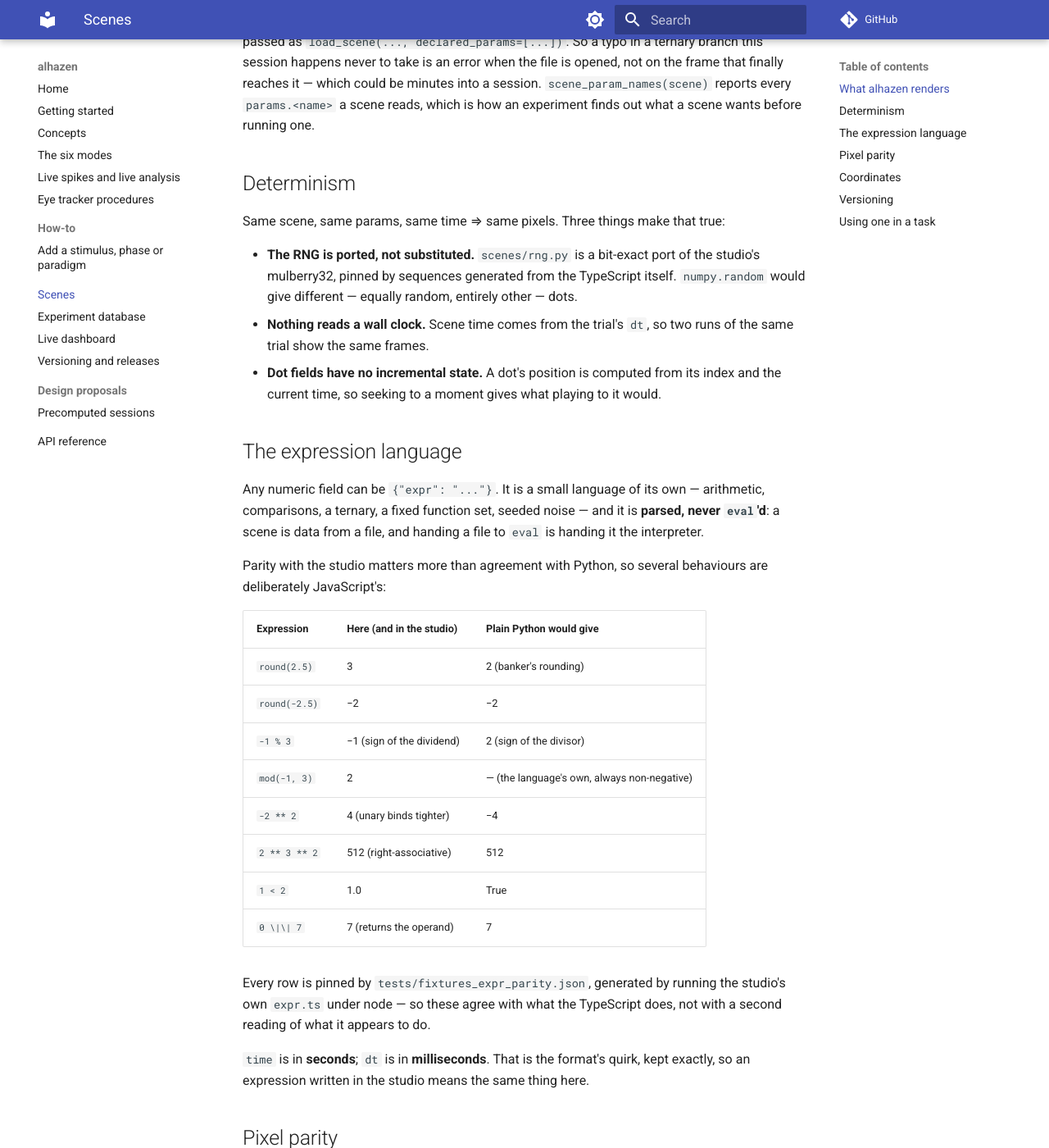
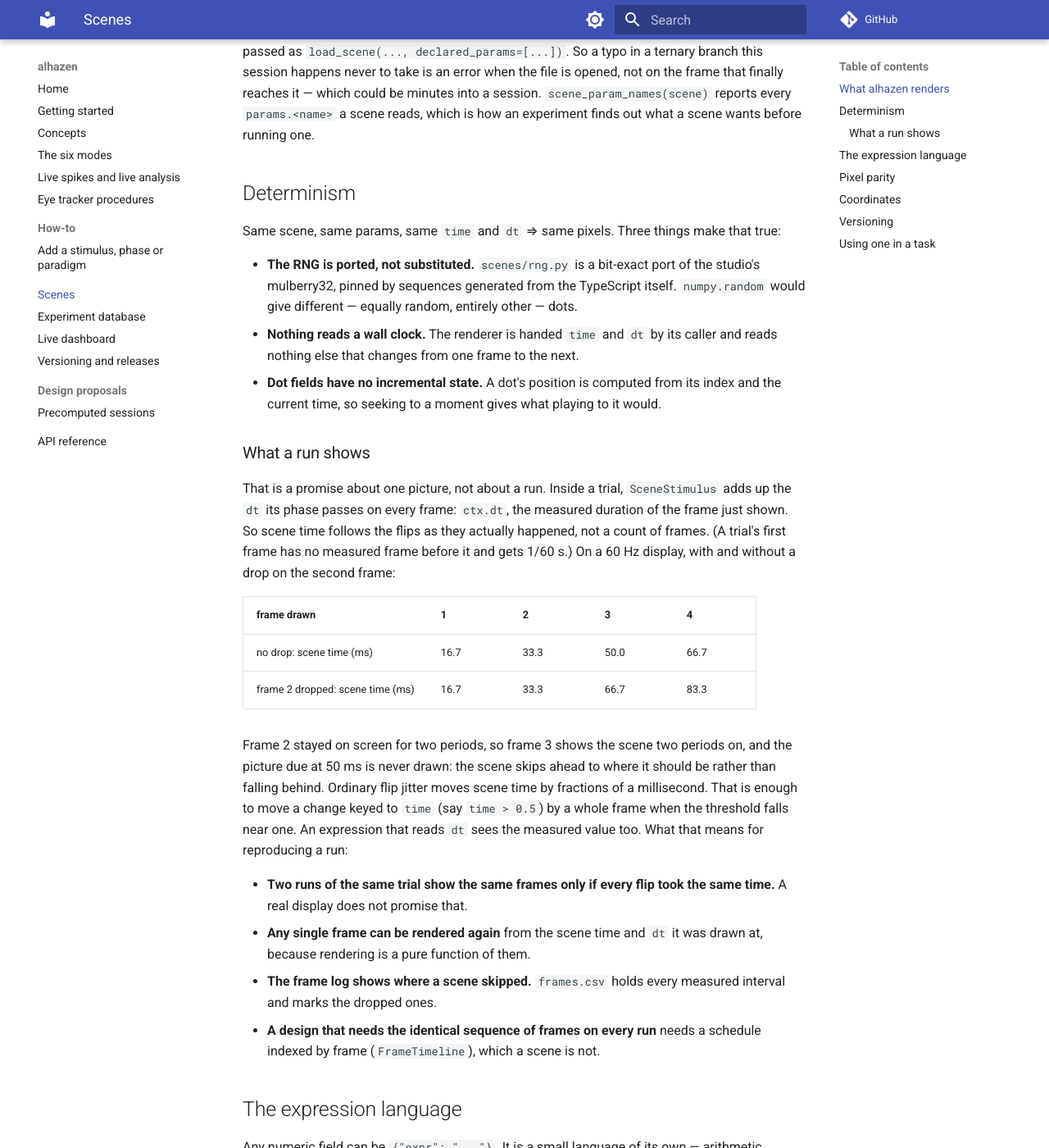
Before and after one commit to sh4r11f/alhazen, an MkDocs documentation site: the page built from docs/scenes.md, in a window 1280 px wide and 1400 px high, scrolled down 1556 px. Shown: the whole window at 82% size. Built offline with MkDocs 1.6.1 and Material for MkDocs 9.7.7, drawn with Linux system fonts in a browser that asks for light colours; comment, search, counter and statistics services are not loaded.

Commit message:
Correct the claim that scenes show the same frames on every run (#57)
SceneStimulus's docstring said scene time comes from the trial's dt,
never from a wall clock, so two runs of the same trial must show the
same frames; docs/scenes.md said the same. The first half is true and
the second is not. update() adds up ctx.dt, the measured duration of
each frame just shown, so scene time follows the flips as they actually
happened. A dropped frame moves the scene on by the two (or more)
periods it lasted, and the picture due in between is never drawn.
Ordinary flip jitter moves scene time by fractions of a millisecond. Two
runs show the same frames only if every flip took the same time.

The class docstring, the scenes package docstring, docs/scenes.md (its
Determinism section, now with a "What a run shows" worked example) and
docs/architecture.md section 8 now say that, and say what does
reproduce: the picture for a given scene time and dt, because
headless_render is a pure function of the scene, params, time and dt.
The frame log's marked drops show where a scene skipped ahead, and a
sequence that must repeat exactly needs a frame-indexed schedule
(FrameTimeline).
They also note that a trial's first frame gets ctx.dt's 1/60 s default,
and that an expression reading dt sees the measured value.

Documentation only: nothing about how a scene is drawn has changed. No
test pinned the old wording. A new test runs a scene through the engine
with and without one dropped frame and pins the behaviour now described:
scene times of 1, 2, 3, 4, 5 periods against 1, 2, 4, 5, 6, each picture
after the drop equal to the one due at that moment, and the skipped
picture never drawn.

```diff
--- a/docs/scenes.md
+++ b/docs/scenes.md
@@ -12,7 +12,7 @@ graph LR
     STUDIO["illusion-studio<br/>(design, TypeScript + Canvas)"] -->|"scene.json"| LOAD
     LOAD["load_scene()<br/>version check · subset check"] --> RENDER
     PARAMS["task params"] --> RENDER
-    CLOCK["trial dt"] --> RENDER
+    CLOCK["trial dt<br/>(measured frame durations)"] --> RENDER
     RENDER["headless_render()<br/>numpy, no display"] --> ARRAY["(h, w, 3) uint8"]
     ARRAY --> SIM["simulated backend:<br/>recorded in .frames"]
     ARRAY --> PSY["psychopy backend:<br/>blitted as an ImageStim"]
@@ -63,18 +63,49 @@ is how an experiment finds out what a scene wants before running one.
 
 ## Determinism
 
-Same scene, same params, same time ⇒ same pixels. Three things make that
-true:
+Same scene, same params, same `time` and `dt` ⇒ same pixels. Three things
+make that true:
 
 - **The RNG is ported, not substituted.** `scenes/rng.py` is a bit-exact port
   of the studio's mulberry32, pinned by sequences generated from the
   TypeScript itself. `numpy.random` would give different — equally random,
   entirely other — dots.
-- **Nothing reads a wall clock.** Scene time comes from the trial's `dt`, so
-  two runs of the same trial show the same frames.
+- **Nothing reads a wall clock.** The renderer is handed `time` and `dt` by
+  its caller and reads nothing else that changes from one frame to the next.
 - **Dot fields have no incremental state.** A dot's position is computed from
   its index and the current time, so seeking to a moment gives what playing
   to it would.
+
+### What a run shows
+
+That is a promise about one picture, not about a run. Inside a trial,
+`SceneStimulus` adds up the `dt` its phase passes on every frame: `ctx.dt`,
+the measured duration of the frame just shown. So scene time follows the
+flips as they actually happened, not a count of frames. (A trial's first
+frame has no measured frame before it and gets 1/60 s.) On a 60 Hz display,
+with and without a drop on the second frame:
+
+| frame drawn | 1 | 2 | 3 | 4 |
+|---|---|---|---|---|
+| no drop: scene time (ms) | 16.7 | 33.3 | 50.0 | 66.7 |
+| frame 2 dropped: scene time (ms) | 16.7 | 33.3 | 66.7 | 83.3 |
+
+Frame 2 stayed on screen for two periods, so frame 3 shows the scene two
+periods on, and the picture due at 50 ms is never drawn: the scene skips
+ahead to where it should be rather than falling behind. Ordinary flip jitter
+moves scene time by fractions of a millisecond. That is enough to move a
+change keyed to `time` (say `time > 0.5`) by a whole frame when the
+threshold falls near one. An expression that reads `dt` sees the measured
+value too. What that means for reproducing a run:
+
+- **Two runs of the same trial show the same frames only if every flip took
+  the same time.** A real display does not promise that.
+- **Any single frame can be rendered again** from the scene time and `dt` it
+  was drawn at, because rendering is a pure function of them.
+- **The frame log shows where a scene skipped.** `frames.csv` holds every
+  measured interval and marks the dropped ones.
+- **A design that needs the identical sequence of frames on every run**
+  needs a schedule indexed by frame (`FrameTimeline`), which a scene is not.
 
 ## The expression language
 
```
Also changed, not shown: CHANGELOG.md (+13 -0 lines), docs/architecture.md (+10 -2 lines), 3 other files.
